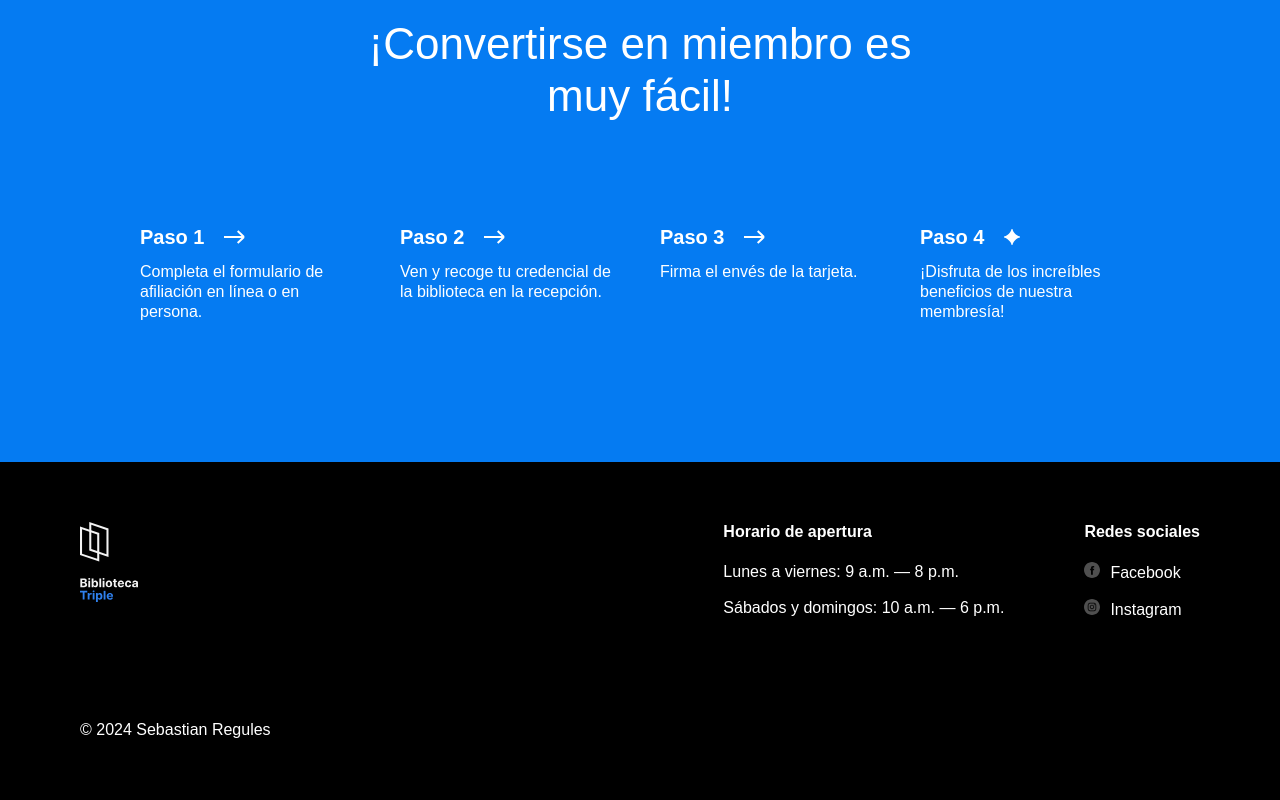
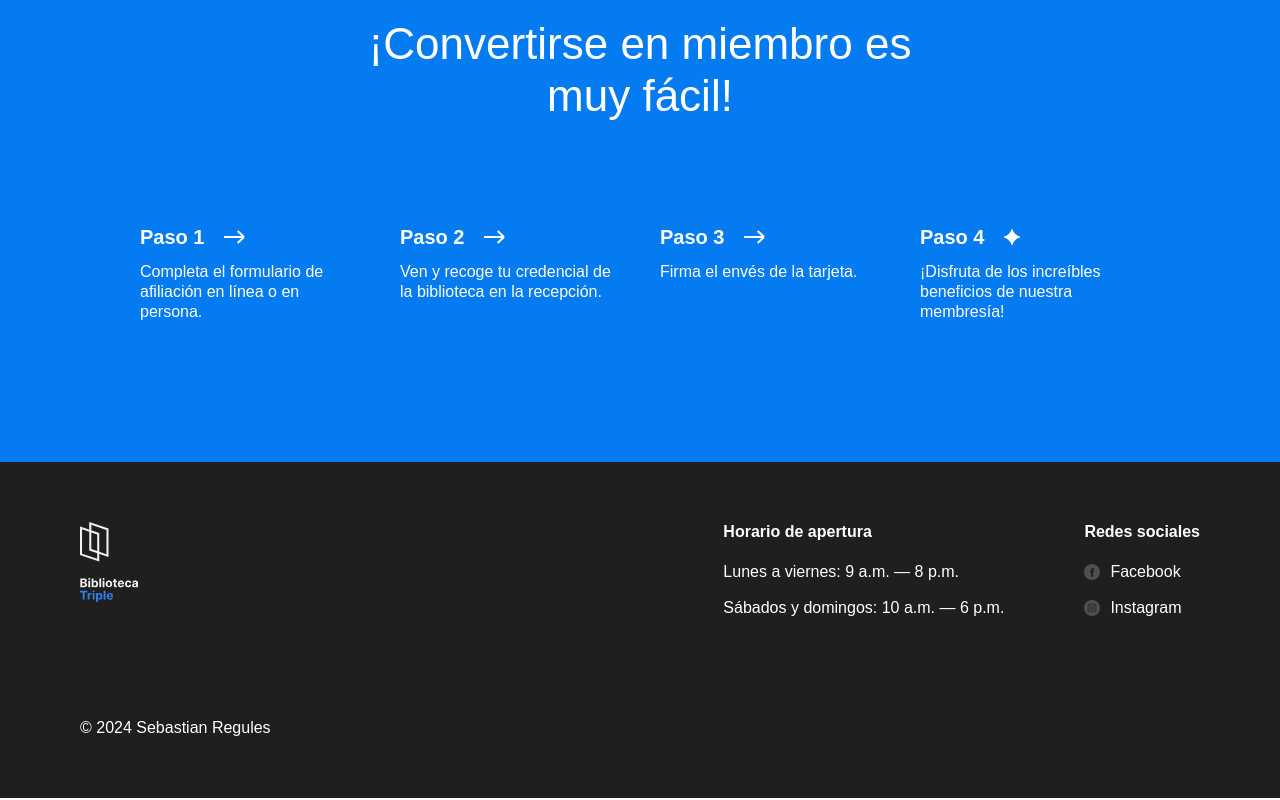
Before and after one commit to bastianrecr/web_project_library, a plain HTML site: page index.html in a window 1280 px wide. Shown: the part 3020-3820 px from the top of the page. Drawn offline with Linux system fonts and the light colour scheme.

Commit message:
Corregidos los estilos solicitados por pruebas automatizadas

```diff
--- a/index.html
+++ b/index.html
@@ -276,7 +276,7 @@
         </section>
       </main>
       <footer class="footer" id="footer">
-        <section class="footer__columns">
+        <section class="footer__columns" id="social-media">
           <div class="footer__column">
             <img
               src="./images/logo_white.svg"
--- a/styles/style.css
+++ b/styles/style.css
@@ -344,20 +344,15 @@
 .footer {
   box-sizing: border-box;
   color: #ffffff;
-  background-color: #000000;
+  background-color: #1f1f1f;
   padding: 60px 80px;
-  display: flex;
-  flex-direction: column;
-  gap: 100px;
 }
 
 .footer__columns {
   display: flex;
 }
 .footer__column {
-  display: flex;
-  flex-direction: column;
-  gap: 20px;
+  margin: 0;
 }
 
 .footer__column_content_hours {
@@ -376,6 +371,7 @@
 
 .footer__column-heading {
   margin: 0;
+  margin-bottom: 20px;
   font-size: 16px;
 }
 
@@ -396,14 +392,17 @@
 .footer__column-link {
   color: white;
   text-decoration: none;
+  display: flex;
+  column-gap: 10px;
+  align-items: center;
 }
 
 .footer__social-icon {
   width: 16px;
   height: 16px;
-  margin-right: 10px;
 }
 
 .footer__copyright {
   margin: 0;
+  margin-top: 100px;
 }
```
